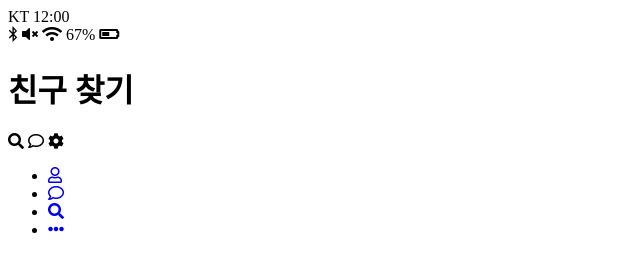
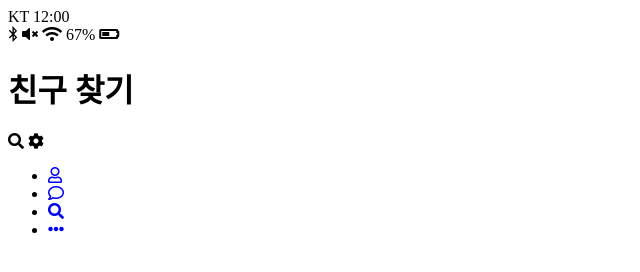
Before and after one commit to jangtang2/kakao-talk-clone, a plain HTML site: page find.html in a window 1280 px wide. Shown: the full height of the page, 0-640 px from the left. Drawn offline with Linux system fonts and the light colour scheme.

Commit message:
Update find.html
header detail changed

```diff
--- a/find.html
+++ b/find.html
@@ -32,9 +32,6 @@
                 <i class="fas fa-search"></i>
             </span>
             <span class="header_icon">
-                <i class="far fa-comment"></i>
-            </span>
-            <span class="header_icon">
                 <i class="fas fa-cog"></i>
             </span>
         </div>
```
